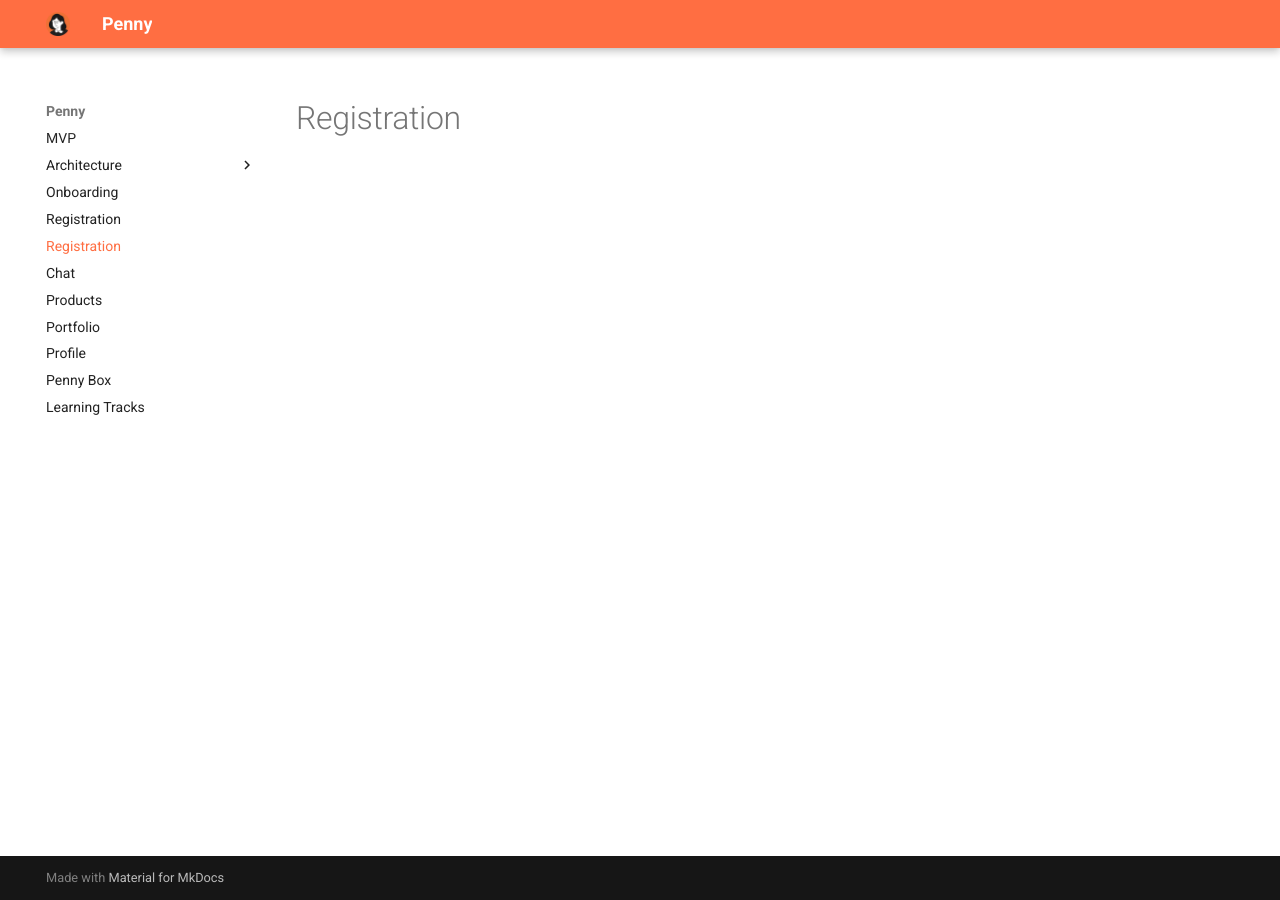
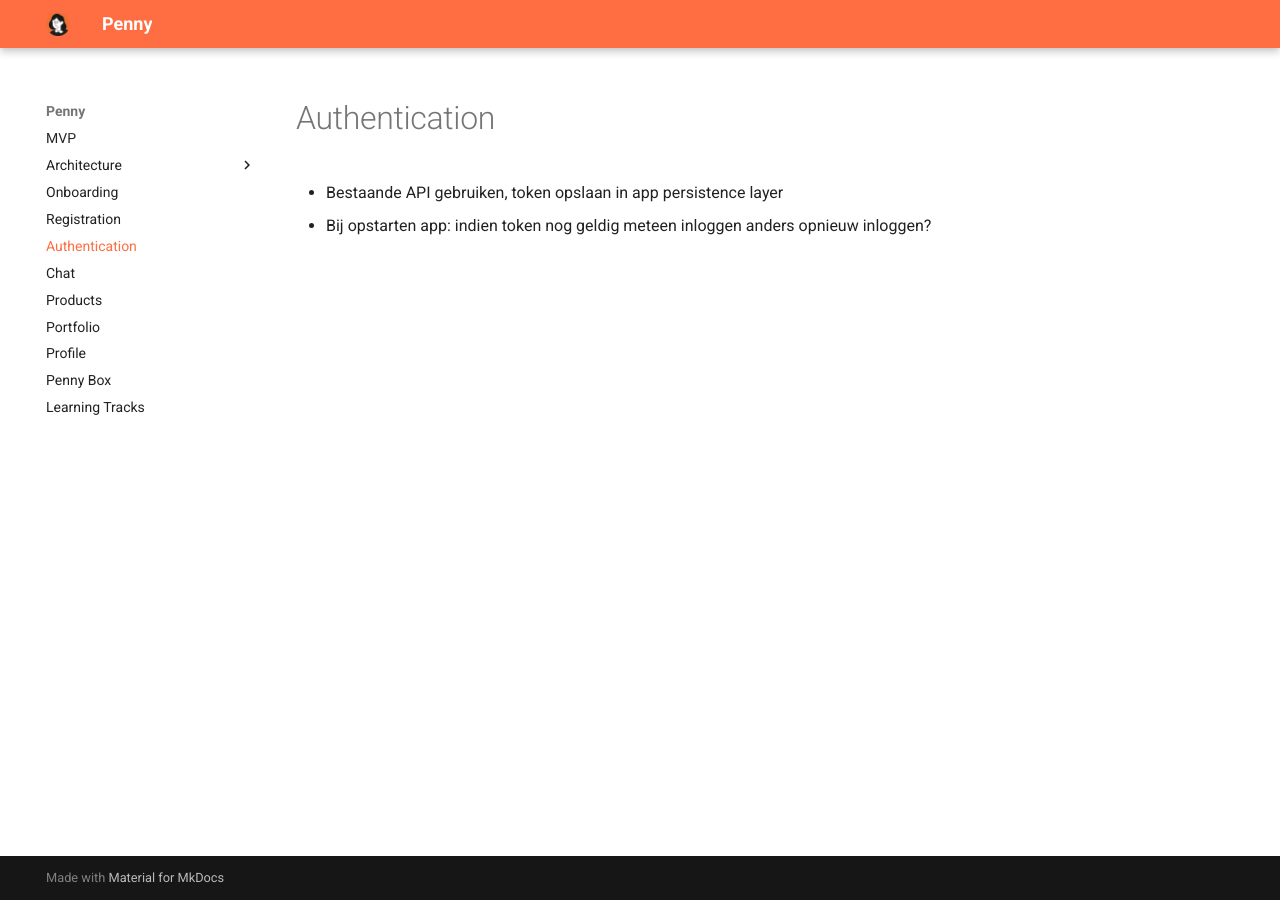
Before and after one commit to hiddebraun/penny-docs, an MkDocs documentation site: the page built from docs/auth/index.md, in a window 1280 px wide. Built offline with MkDocs 1.6.1 and Material for MkDocs 9.7.7, drawn with Linux system fonts in a browser that asks for light colours.

Commit message:
Adds page for the app

```diff
--- a/docs/auth/index.md
+++ b/docs/auth/index.md
@@ -1 +1,4 @@
-# Registration
+# Authentication
+
+- Bestaande API gebruiken, token opslaan in app persistence layer
+- Bij opstarten app: indien token nog geldig meteen inloggen anders opnieuw inloggen?
--- a/mkdocs.yml
+++ b/mkdocs.yml
@@ -26,6 +26,7 @@ nav:
   - Architecture:
     - architecture/overview.md
     - architecture/api.md
+    - architecture/react-native.md
     - architecture/deployment.md
   - onboarding/index.md
   - registration/index.md
```
Also changed, not shown: docs/architecture/react-native.md (added, +15 -0 lines).
